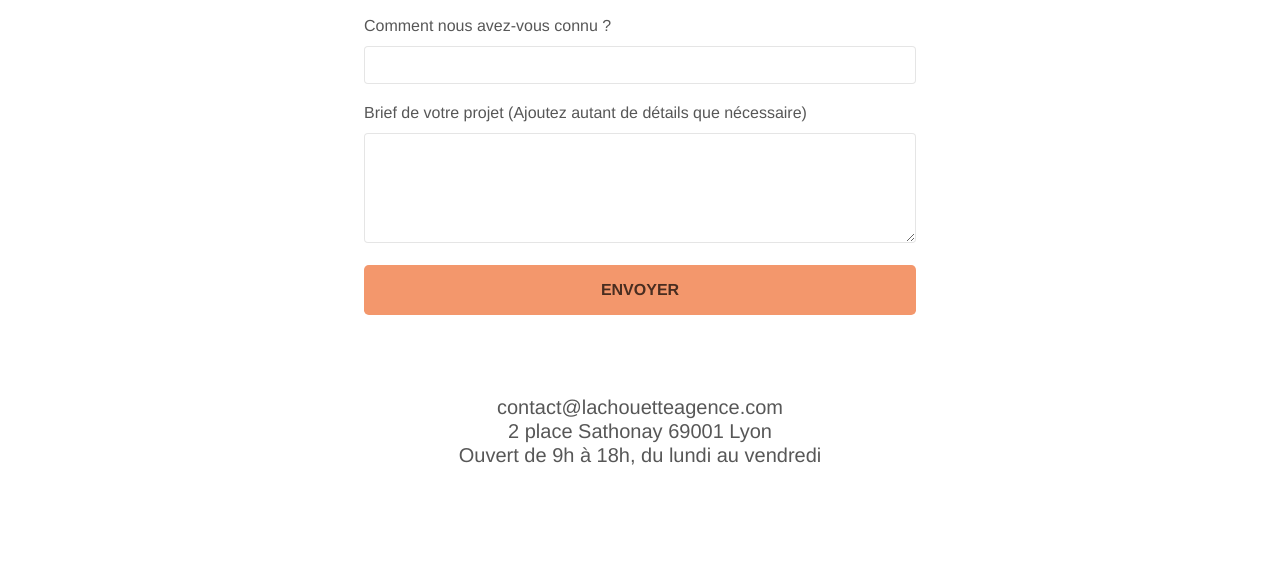
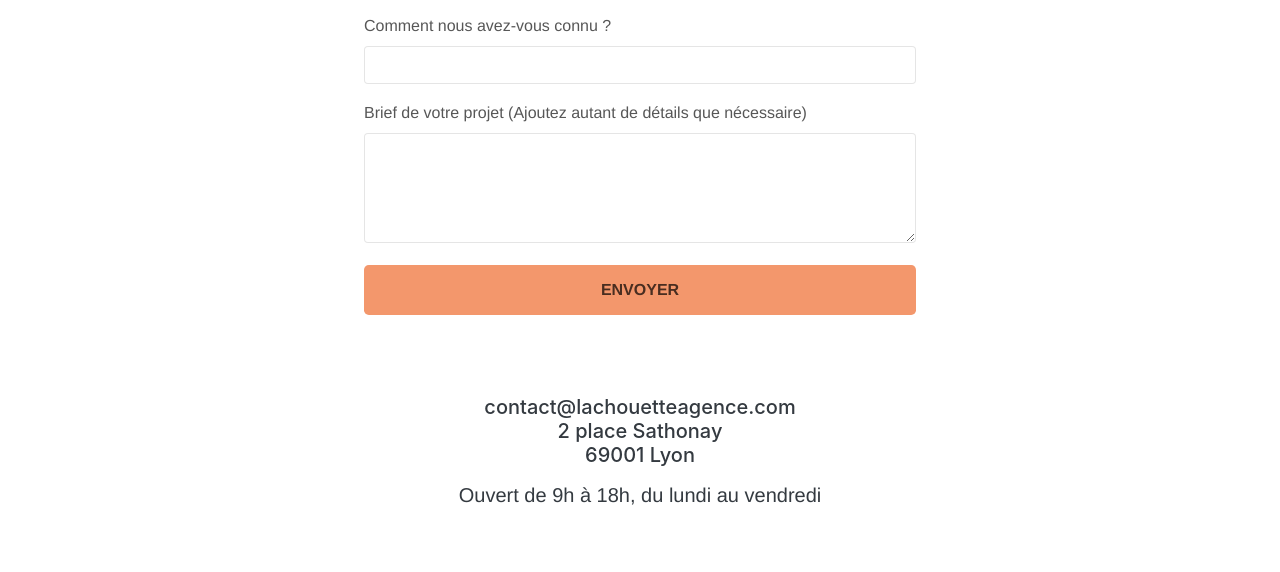
Before and after one commit to sebastien-coupe/la_chouette_agence, a website: page contact.html in a window 1280 px wide. Shown: the part 669-1241 px from the top of the page. Drawn offline with nearby package versions, Linux system fonts and the light colour scheme.

Commit message:
Used <address> tag for contact infos

```diff
--- a/contact.html
+++ b/contact.html
@@ -112,10 +112,12 @@
 					</button>
 				</form>
 				<div class="voffset-lg">
-					<p class="h5 text-center">
-						contact@lachouetteagence.com<br>2 place Sathonay 69001 Lyon<br>Ouvert de 9h à 18h, du lundi
-						au vendredi<br>
-					</p>
+					<div class="h5 text-center text-dark">
+						<address>
+							contact@lachouetteagence.com<br>2 place Sathonay<br>69001 Lyon
+						</address>
+						<p class="text-dark">Ouvert de 9h à 18h, du lundi au vendredi</p>
+					</div>
 				</div>
 			</div>
 		</div>
```
